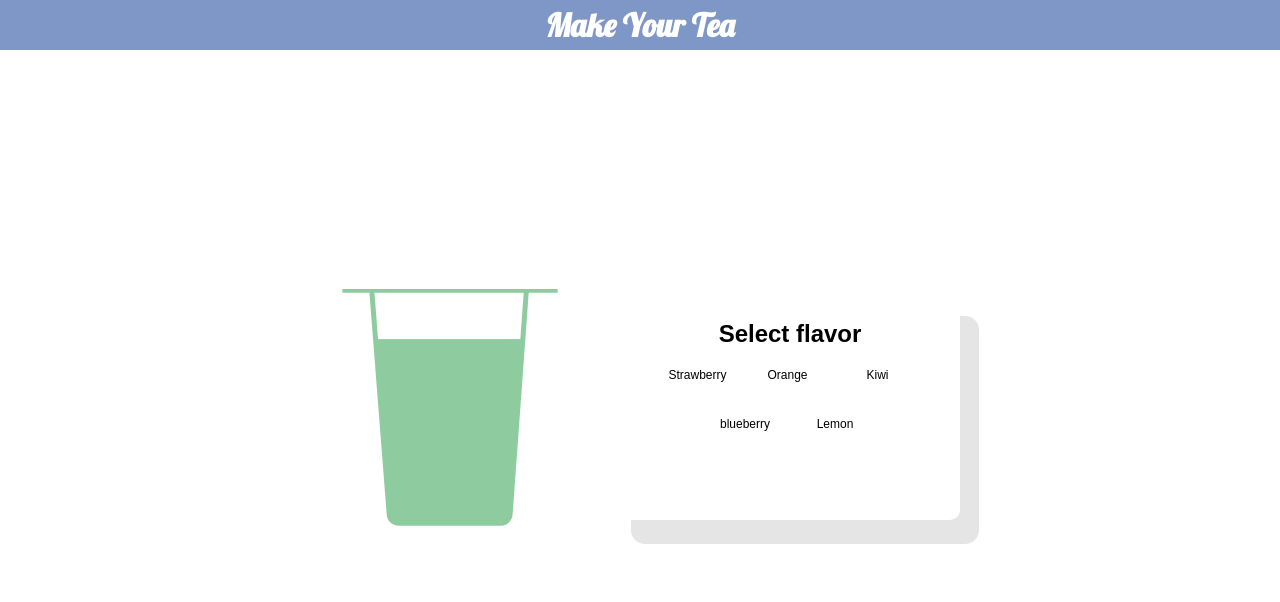
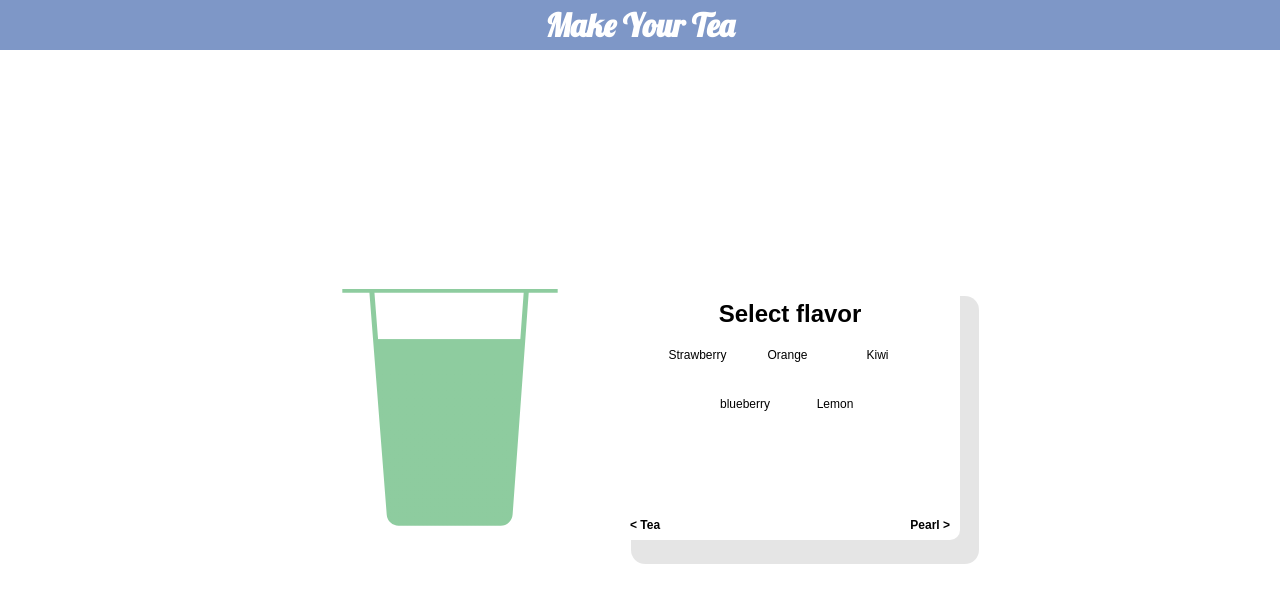
Before and after one commit to riya09/make-your-tea, a Vue app: page / in a window 1280 px wide. Both pictures are taken after a click on the label "Green Tea". Shown: the top 602 px of the page. Built offline with nearby package versions, Linux system fonts and the light colour scheme.

Commit message:
feat: added stepper in options

```diff
--- a/src/components/content/Container.vue
+++ b/src/components/content/Container.vue
@@ -36,6 +36,24 @@
             @getSelected="getSelectedPearl"
           />
         </transition>
+        <div class="stepper" v-if="teaType && step <= 3">
+          <transition-group name="fade" tag="div" class="stepper">
+            <span
+              v-if="stepper[step - 2]"
+              :key="step-2"
+              class="step prev"
+              @click="step = step - 1">
+              {{ stepper[step - 2] }}
+            </span>
+            <span
+              v-if="stepper[step]"
+              :key="step + 1"
+              class="step next"
+              @click="step = step + 1">
+              {{ stepper[step] }}
+            </span>
+          </transition-group>
+        </div>
       </div>
     </div>
   </div>
@@ -103,6 +121,7 @@ export default {
           text: "No Pearls",
         },
       ],
+      stepper: ['Tea', 'Flavor', 'Pearl'],
     };
   },
   methods: {
@@ -153,35 +172,54 @@ export default {
         padding: 10px 20px;
         flex-basis: 300px;
         width: 300px;
-        height: 200px;
+        height: 240px;
         margin: 0 20px;
         box-shadow: 15px 20px 0 4px rgba(0,0,0,0.1);
         border-radius: 10px;
         background-color: var(--naples-yellow);
         overflow: hidden;
-      }
-    }
+        position: relative;
+        transition: transform 0.6s ease-out;
+        transition-delay: 0.8s;
     .stepper {
-        margin: 20px 0;
+          margin: 5px 0;
+          position: absolute;
+          left: 0;
+          bottom: 10px;
+          width: 100%;
+          div {
+            display: flex;
+            position: relative;
         span {
-          display: inline-block;
           padding: 5px 10px;
-          background-color: #6fdbff;
-          border-radius: 20px;
-          color: #fff;
+              color: var(--frost);
           cursor: pointer;
-          font-size: 14px;
+              font-size: 12px;
+              font-weight: 600;
           line-height: 20px;
-          width: 80px;
-          text-align: center;
-          &:not(:last-of-type) {
-            margin-right: 5px;
+              flex: 1 1 0;
+              position: absolute;
+              &.prev {
+                text-align: left;
+                left: 0;
+                &:before {
+                  content: '<';
+                }
+              }
+              &.next {
+                text-align: right;
+                right: 0;
+                &:after {
+                  content: '>';
+                }
+              }
+            }
+          }
           }
         }
       }
   }
-  .slide-up-enter-active,
-  .slide-up-leave-active {
+  .slide-up-enter-active, .slide-up-leave-active {
     transition: all 0.4s ease-out;
   }
   .slide-up-enter {
@@ -191,6 +229,12 @@ export default {
   .slide-up-leave-to {
     opacity: 0;
     transform: translateY(-50%);
-    transition-delay: 0.8s;
+    transition-delay: 0.6s;
+  }
+  .fade-enter-active, .fade-leave-active {
+    transition: opacity 0.4s ease-out;
+  }
+  .fade-enter, .fade-leave-to {
+    opacity: 0;
   }
 </style>
--- a/src/components/content/TeaOption.vue
+++ b/src/components/content/TeaOption.vue
@@ -65,7 +65,7 @@ export default {
 <style lang="scss" scoped>
   .option-container {
     width: inherit;
-    height: inherit;
+    height: auto;
     text-align: center;
     margin-top: 10px;
     ul {
```
